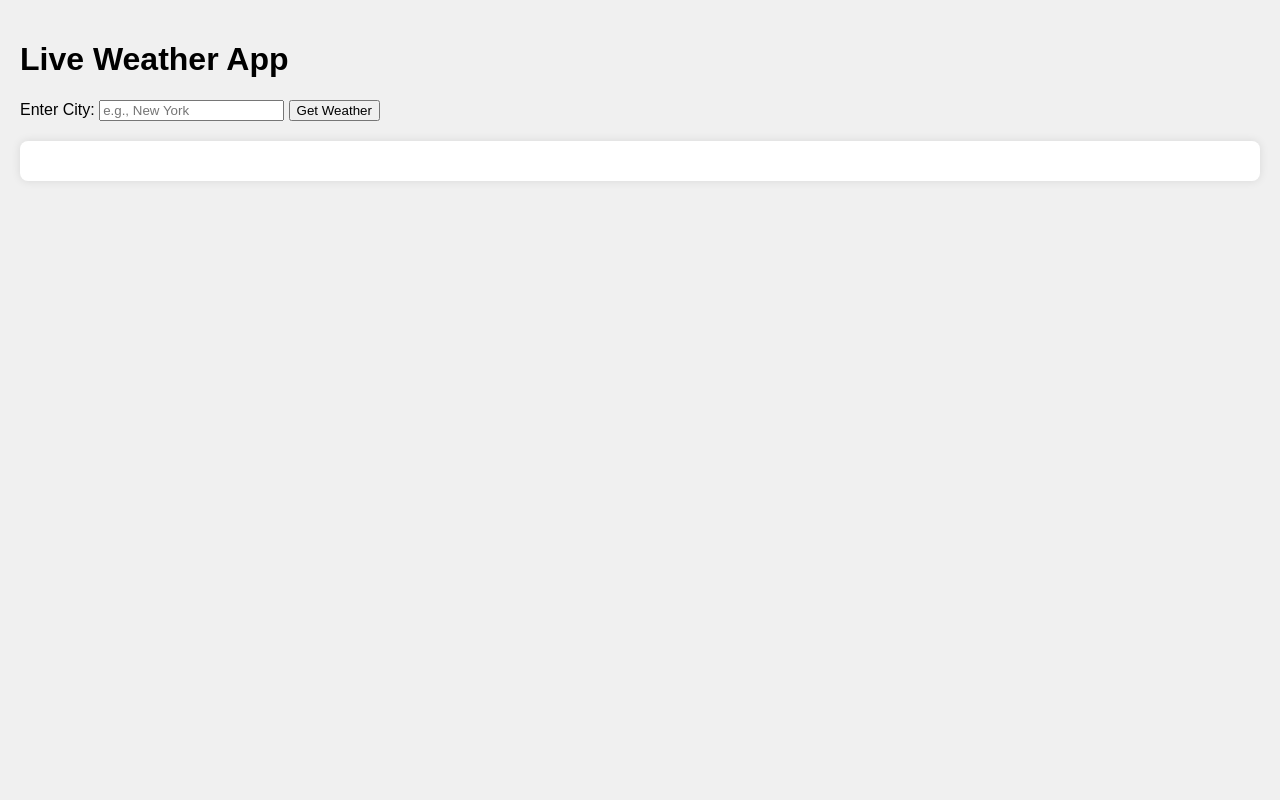
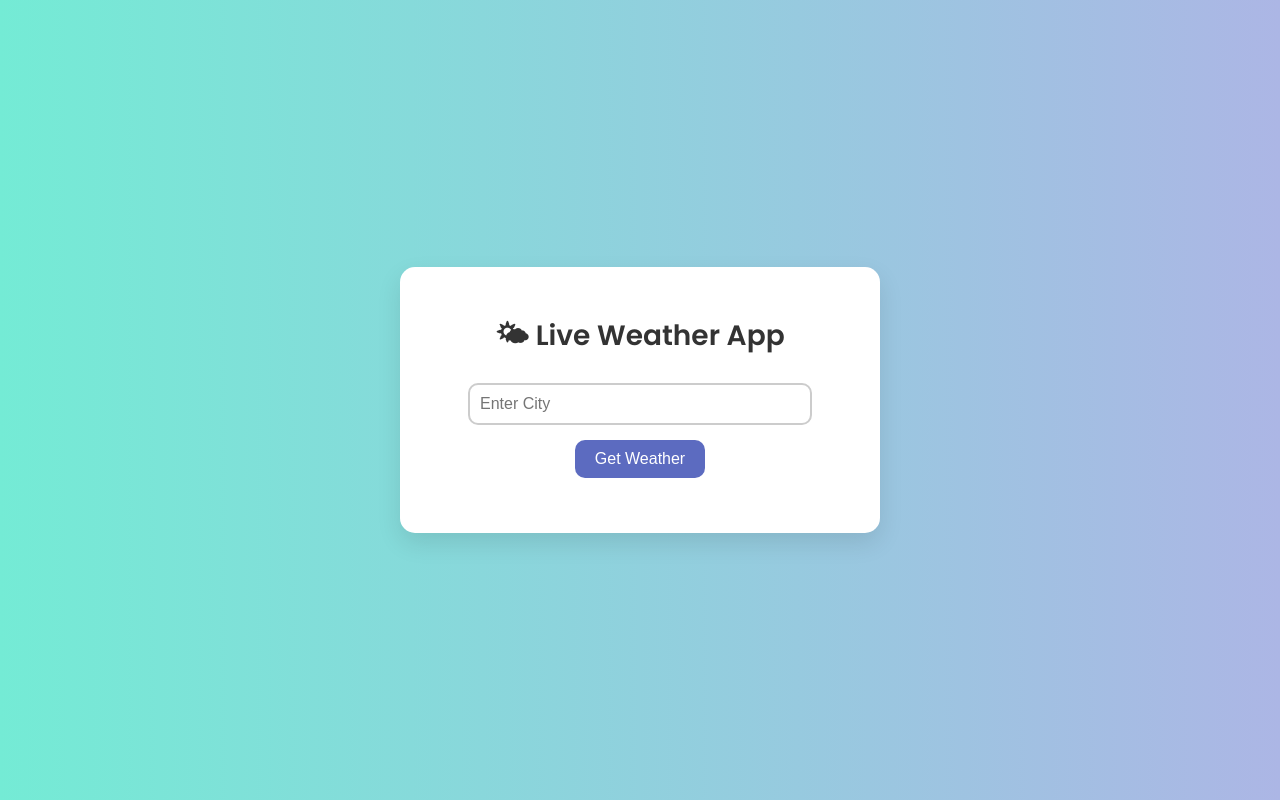
Before and after one commit to Anjanisom0213/weather-app, a Flask app: page / in a window 1280 px wide. Run offline with Flask 3, Linux system fonts and the light colour scheme; some libraries are stand-ins or nearby versions.

Commit message:
new chnages

```diff
--- a/app.py
+++ b/app.py
@@ -29,13 +29,50 @@ def handle_weather_request(city):
     print("📦 Response Code:", response.status_code)
     print("📄 Response Body:", response.text)
 
+    # if response.status_code == 200:
+    #     data = response.json()
+    #     emit('weather_response', {
+    #         'temperature': data['main']['temp'],
+    #         'weather': data['weather'][0]['description'],
+    #         'city': data['name']
+    #     })
+    # else:
+    #     emit('weather_response', {
+    #         'error': 'City not found or API error.'
+    #     })
+
     if response.status_code == 200:
         data = response.json()
-        emit('weather_response', {
-            'temperature': data['main']['temp'],
-            'weather': data['weather'][0]['description'],
-            'city': data['name']
-        })
+
+        # weather_info = {
+        #     'temperature': data['main']['temp'],
+        #     # 'weather': data['weather'][0]['description'],
+        #     'description': data['weather'][0]['description'],
+        #     'humidity': data['main']['humidity'],
+        #     'pressure': data['main']['pressure'],
+        #     'city': data['name']
+        # }
+
+        weather_info = {
+              'temperature': data['main']['temp'],
+              'feels_like': data['main']['feels_like'],
+              'description': data['weather'][0]['description'],
+              'icon': data['weather'][0]['icon'],
+              'humidity': data['main']['humidity'],
+              'pressure': data['main']['pressure'],
+              'wind_speed': data['wind']['speed'],
+              'sunrise': data['sys']['sunrise'],
+              'sunset': data['sys']['sunset'],
+              'city': data['name'],
+              'country': data['sys']['country']
+        }
+
+
+        print(weather_info)
+
+
+        emit('weather_response', weather_info)
+
     else:
         emit('weather_response', {
             'error': 'City not found or API error.'
--- a/templates/index.html
+++ b/templates/index.html
@@ -1,4 +1,4 @@
-<!DOCTYPE html>
+<!-- <!DOCTYPE html>
 <html lang="en">
 <head>
     <meta charset="UTF-8">
@@ -63,4 +63,123 @@
 </script>
 
 </body>
+</html> -->
+
+<!DOCTYPE html>
+<html lang="en">
+<head>
+  <meta charset="UTF-8">
+  <title>Live Weather App</title>
+  <link href="https://fonts.googleapis.com/css2?family=Poppins:wght@400;600&display=swap" rel="stylesheet">
+  <style>
+    body {
+      font-family: 'Poppins', sans-serif;
+      background: linear-gradient(to right, #74ebd5, #ACB6E5);
+      display: flex;
+      justify-content: center;
+      align-items: center;
+      height: 100vh;
+      margin: 0;
+    }
+
+    .container {
+      background: white;
+      padding: 30px 40px;
+      border-radius: 15px;
+      box-shadow: 0 10px 25px rgba(0,0,0,0.1);
+      width: 100%;
+      max-width: 400px;
+      text-align: center;
+    }
+
+    h1 {
+      margin-bottom: 20px;
+      font-size: 28px;
+      color: #333;
+    }
+
+    input {
+      padding: 10px;
+      width: 80%;
+      border: 2px solid #ccc;
+      border-radius: 10px;
+      font-size: 16px;
+    }
+
+    button {
+      margin-top: 15px;
+      padding: 10px 20px;
+      font-size: 16px;
+      border: none;
+      background-color: #5C6BC0;
+      color: white;
+      border-radius: 10px;
+      cursor: pointer;
+      transition: background 0.3s;
+    }
+
+    button:hover {
+      background-color: #3F51B5;
+    }
+
+    #output {
+      margin-top: 25px;
+      text-align: left;
+    }
+
+    #output p {
+      font-size: 16px;
+      color: #444;
+      margin: 5px 0;
+    }
+
+    #output h2 {
+      color: #2c3e50;
+    }
+  </style>
+</head>
+<body>
+  <div class="container">
+    <h1>🌤 Live Weather App</h1>
+    <input type="text" id="city" placeholder="Enter City">
+    <br>
+    <button onclick="getWeather()">Get Weather</button>
+    <div id="output"></div>
+  </div>
+
+  <script src="https://cdn.socket.io/4.0.0/socket.io.min.js"></script>
+  <script>
+    const socket = io();
+
+    function getWeather() {
+      const city = document.getElementById("city").value;
+      socket.emit("get_weather", city);
+    }
+
+    socket.on("weather_response", function (data) {
+      const output = document.getElementById("output");
+      const sunriseTime = new Date(data.sunrise * 1000).toLocaleTimeString();
+      const sunsetTime = new Date(data.sunset * 1000).toLocaleTimeString();
+     const iconUrl = `http://openweathermap.org/img/wn/${data.icon}@2x.png`;
+
+      if (data.error) {
+        output.innerHTML = `<p style="color: red;">${data.error}</p>`;
+      } else {
+        output.innerHTML = `
+
+
+        <h2>Weather in ${data.city}, ${data.country} <img src="https://flagsapi.com/${data.country}/flat/24.png" alt="flag"></h2>
+                     <img src="${iconUrl}" alt="${data.description}">
+             <p><strong>Description:</strong> ${data.description}</p>
+             <p><strong>Temperature:</strong> ${data.temperature}°C (Feels like ${data.feels_like}°C)</p>
+             <p><strong>Humidity:</strong> ${data.humidity}%</p>
+             <p><strong>Pressure:</strong> ${data.pressure} hPa</p>
+            <p><strong>Wind Speed:</strong> ${data.wind_speed} m/s</p>
+            <p><strong>Sunrise:</strong> ${sunriseTime}</p>
+            <p><strong>Sunset:</strong> ${sunsetTime}</p>
+        `;
+      }
+    });
+  </script>
+</body>
 </html>
```
